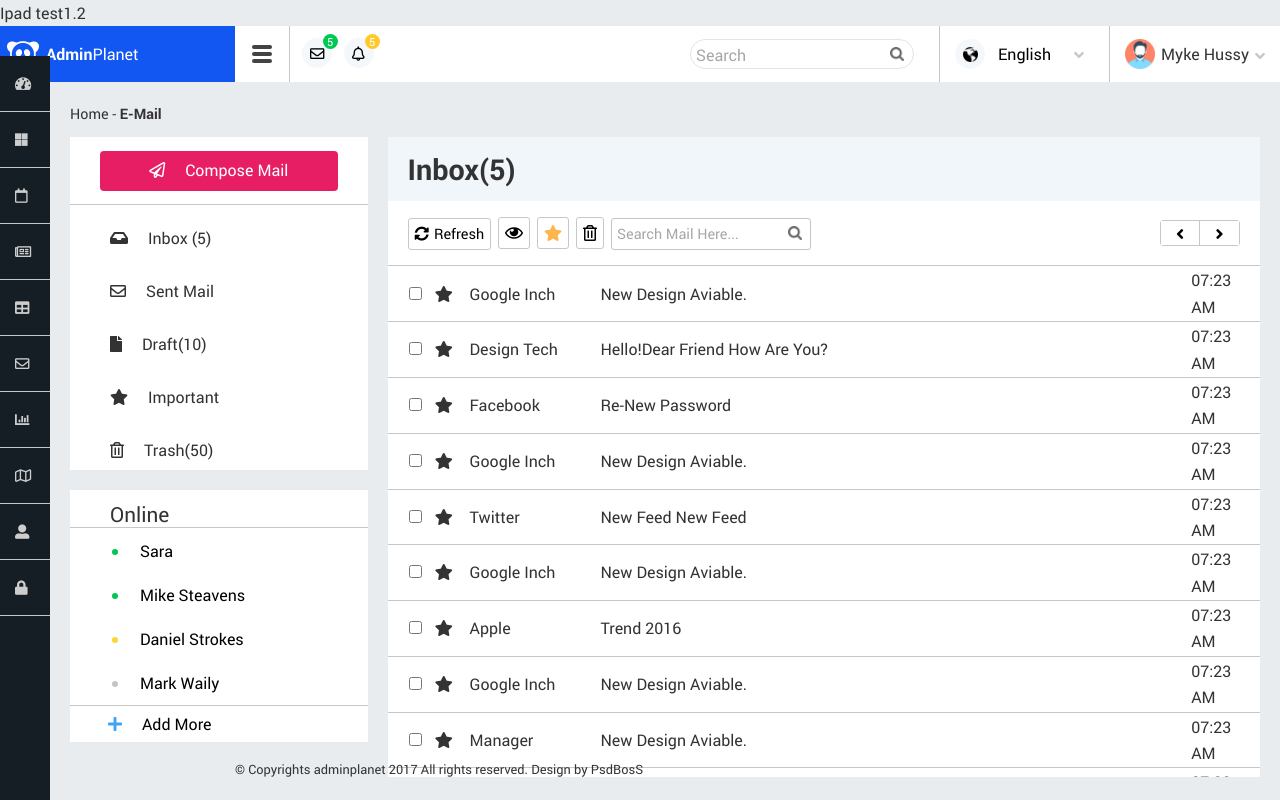
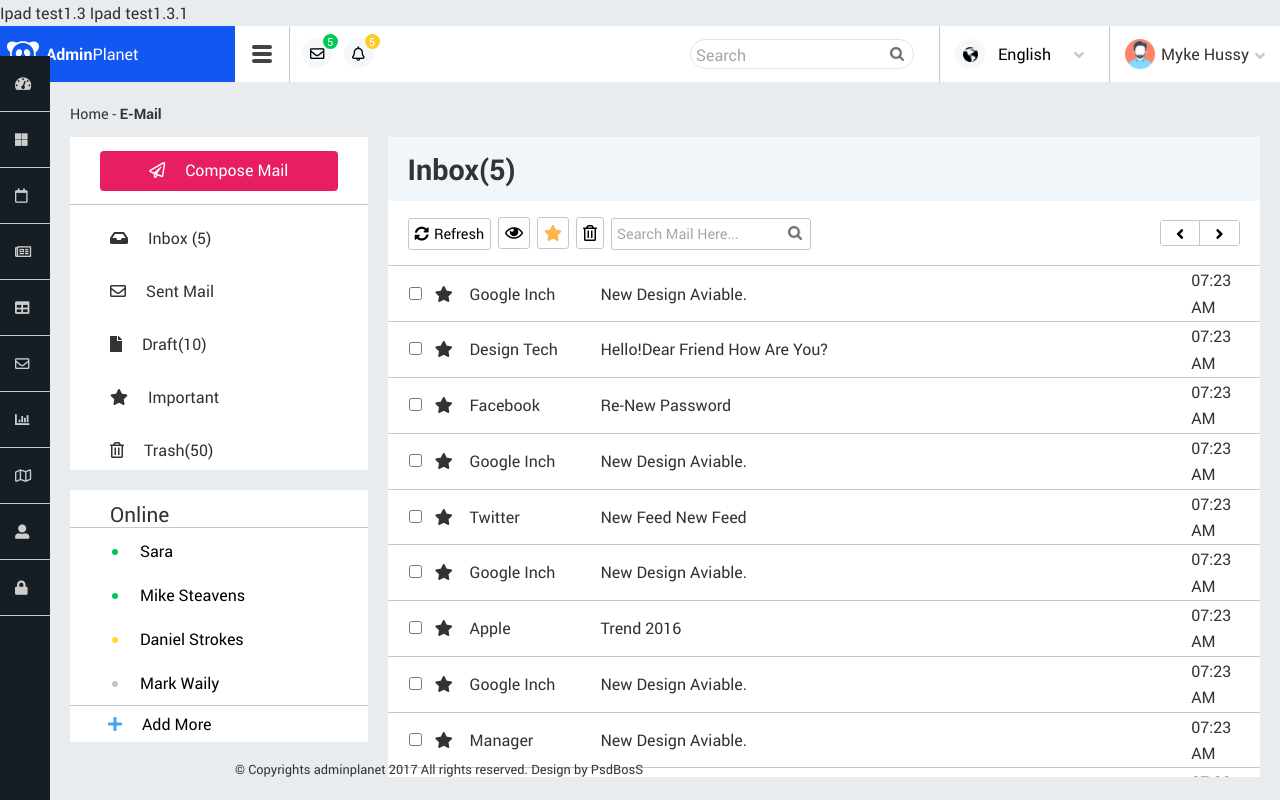
Before and after one commit to PugachYevgen/a-btest, a website: page app/index.html in a window 1280 px wide. Drawn offline with Linux system fonts and the light colour scheme.

Commit message:
ipad commit test1.3.1
Opt test 1.0

```diff
--- a/app/index.html
+++ b/app/index.html
@@ -28,7 +28,8 @@
 </head>
 
 <body>
-Ipad test1.2
+Ipad test1.3
+Ipad test1.3.1
 	<header class="header">
 				<div class="logo">
 					<img src="img/logo.png" alt="logo">
```
